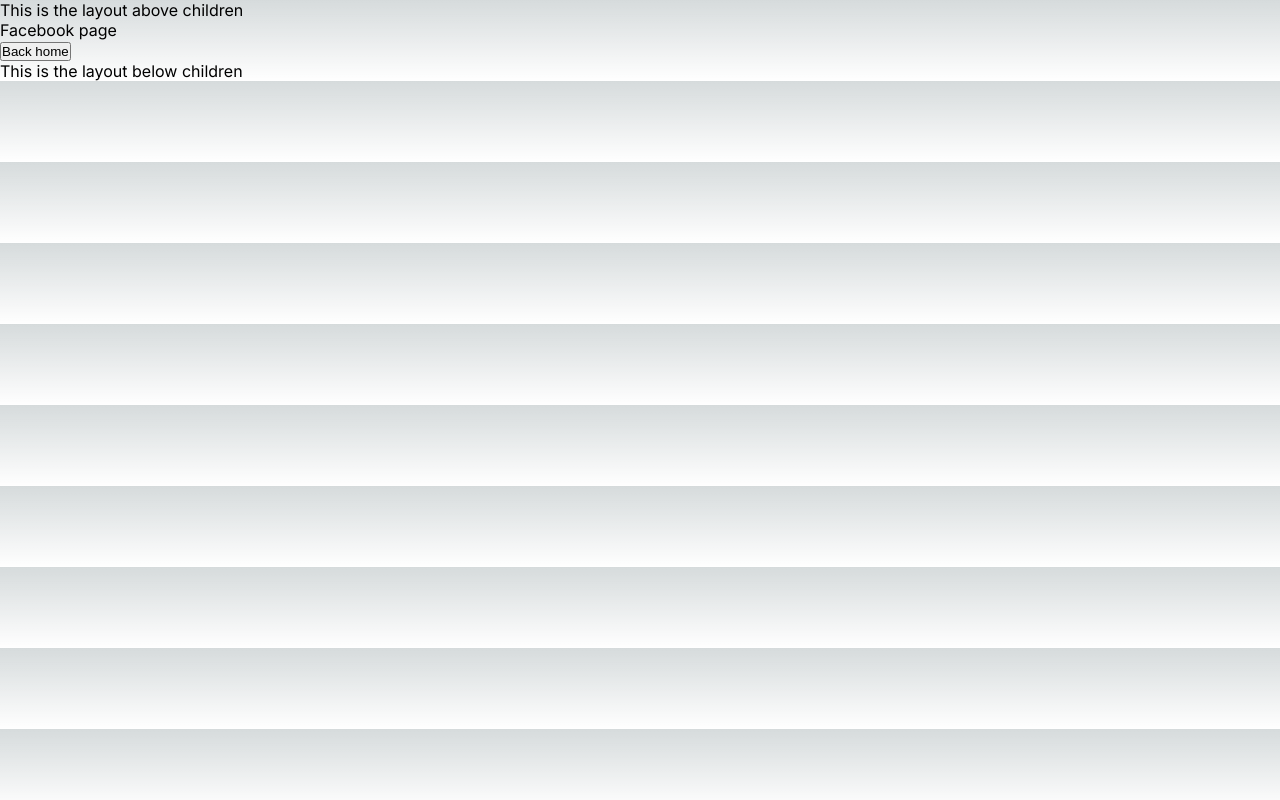
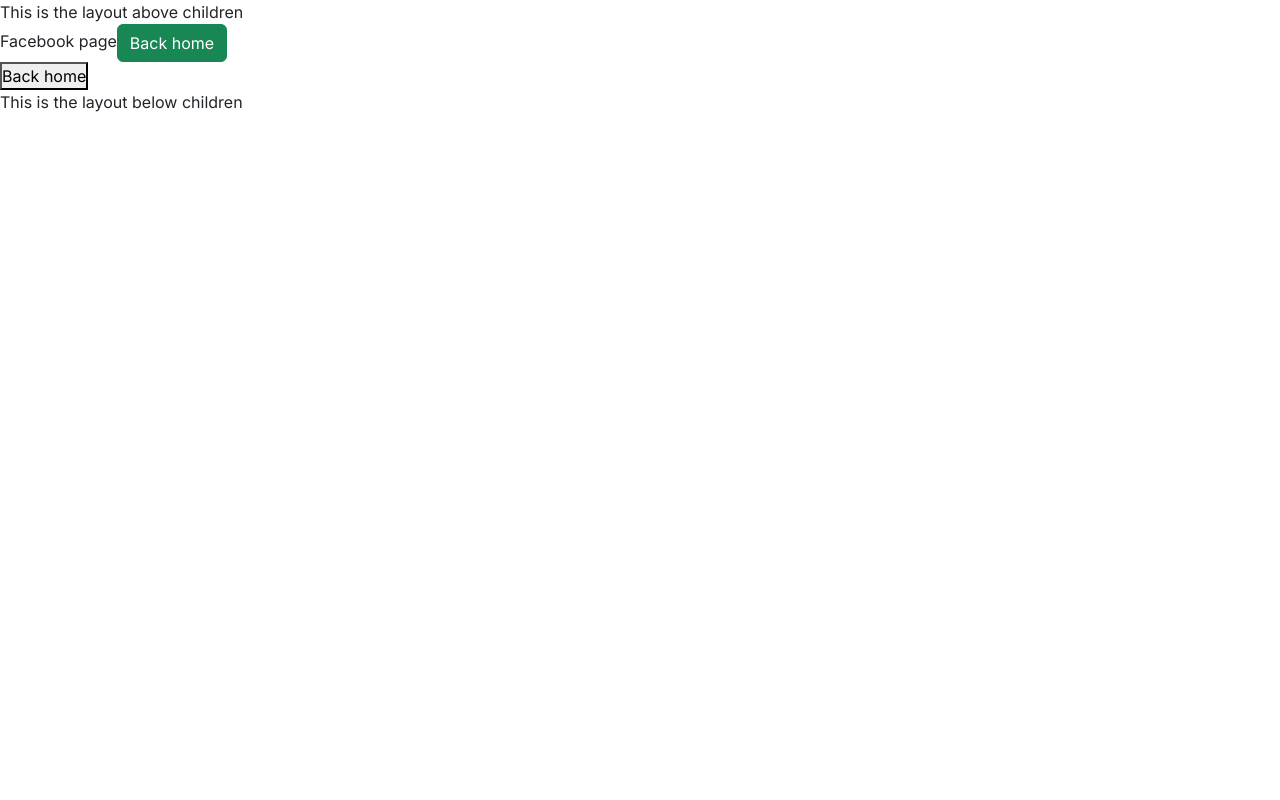
Before and after one commit to howardVoxcan/NextJS_BlogManagement, a Next.js app: page /facebook in a window 1280 px wide. Built offline with nearby package versions, Linux system fonts and the light colour scheme.

Commit message:
Bootstrap

```diff
--- a/package.json
+++ b/package.json
@@ -12,10 +12,12 @@
     "@types/node": "20.1.7",
     "@types/react": "18.2.6",
     "@types/react-dom": "18.2.4",
+    "bootstrap": "5.3.0",
     "eslint": "8.40.0",
     "eslint-config-next": "13.4.2",
-    "next": "13.4.2",
+    "next": "13.4.12",
     "react": "18.2.0",
+    "react-bootstrap": "2.8.0",
     "react-dom": "18.2.0",
     "typescript": "5.0.4"
   }
--- a/src/app/facebook/page.tsx
+++ b/src/app/facebook/page.tsx
@@ -1,5 +1,6 @@
 'use client'
 
+import { Button } from 'react-bootstrap';
 import { useRouter } from 'next/navigation';
 
 const Facebook = () => {
@@ -12,6 +13,8 @@
     return (
         <div>
             Facebook page
+
+            <Button variant="success" onClick={handleBtn}>Back home</Button>
             <div>
                 <button onClick={ () => handleBtn()}>Back home</button>
             </div>
--- a/src/app/layout.tsx
+++ b/src/app/layout.tsx
@@ -1,5 +1,6 @@
 import './globals.css'
 import { Inter } from 'next/font/google'
+import 'bootstrap/dist/css/bootstrap.min.css';
 
 const inter = Inter({ subsets: ['latin'] })
 
```
